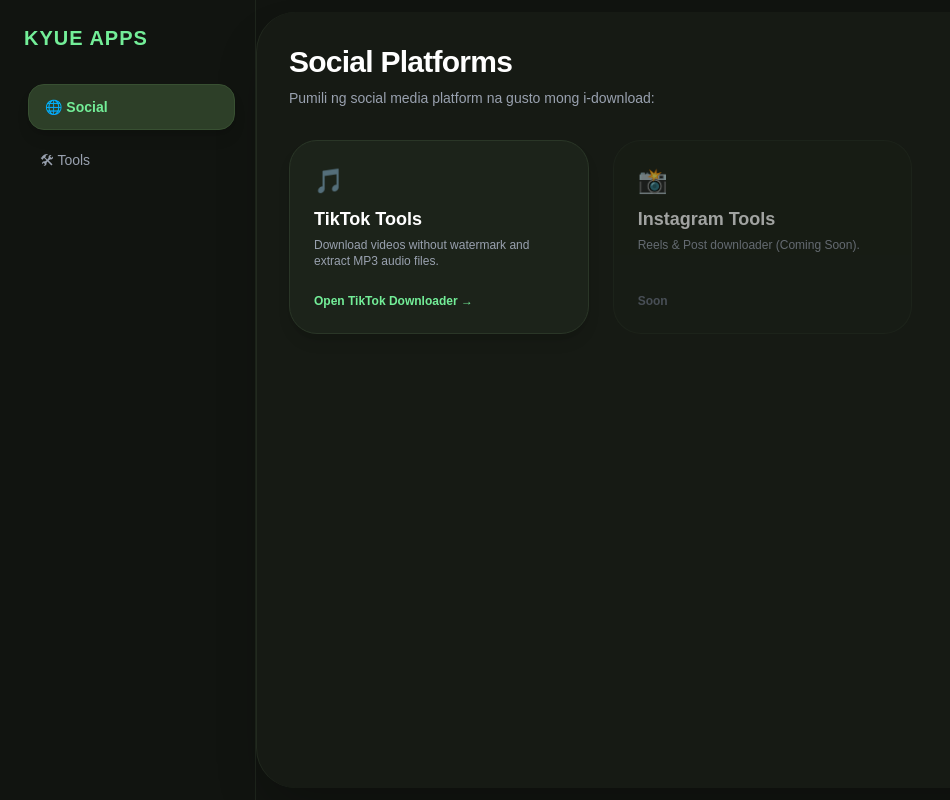
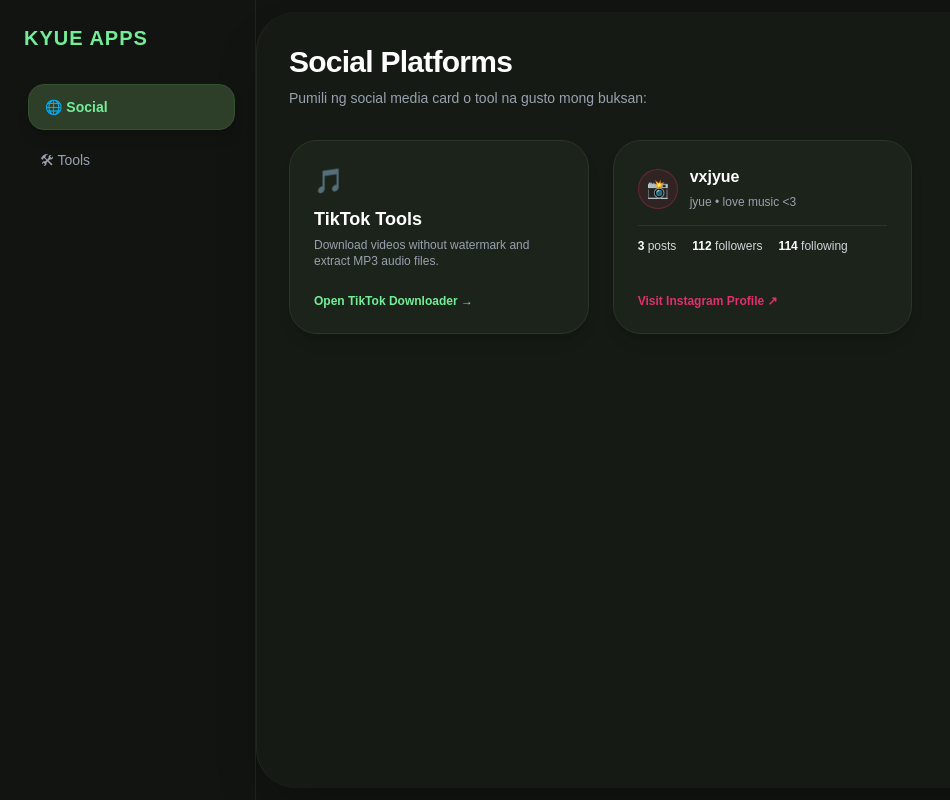
Before and after one commit to kyuegamingweb/my-media-tools, a Next.js app: page / in a window 1280 px wide. Both pictures are taken after a click on the button "🌐 Social". Shown: the whole page, without its empty margins (0-950 px from the left). Built offline with nearby package versions, Linux system fonts and the light colour scheme.

Commit message:
Replace Instagram downloader card with vxjyue Instagram profile link

```diff
--- a/app/page.tsx
+++ b/app/page.tsx
@@ -113,9 +113,10 @@
           {activeTab === "social" && (
             <div>
               <h1 className="text-3xl font-extrabold text-white mb-2 tracking-tight">Social Platforms</h1>
-              <p className="text-gray-400 text-sm mb-8">Pumili ng social media platform na gusto mong i-download:</p>
+              <p className="text-gray-400 text-sm mb-8">Pumili ng social media card o tool na gusto mong buksan:</p>
 
               <div className="grid grid-cols-1 md:grid-cols-2 lg:grid-cols-3 gap-6">
+                {/* TikTok Tool Card */}
                 <div
                   onClick={() => handleTabChange("tools")}
                   className="bg-[#1c231a] border border-[#2a3627] hover:border-[#73ee98] transition-all duration-300 ease-out cursor-pointer rounded-[28px] p-6 flex flex-col justify-between shadow-lg group hover:-translate-y-1 active:scale-98"
@@ -130,14 +131,33 @@
                   </div>
                 </div>
 
-                <div className="bg-[#1c231a]/50 border border-[#2a3627]/50 rounded-[28px] p-6 flex flex-col justify-between opacity-60">
+                {/* Instagram Profile Card */}
+                <a
+                  href="https://www.instagram.com/vxjyue"
+                  target="_blank"
+                  rel="noopener noreferrer"
+                  className="bg-[#1c231a] border border-[#2a3627] hover:border-[#e1306c] transition-all duration-300 ease-out cursor-pointer rounded-[28px] p-6 flex flex-col justify-between shadow-lg group hover:-translate-y-1 active:scale-98"
+                >
                   <div>
-                    <div className="text-2xl mb-2">📸</div>
-                    <h2 className="text-lg font-bold text-white">Instagram Tools</h2>
-                    <p className="text-xs text-gray-400 mt-1">Reels & Post downloader (Coming Soon).</p>
+                    <div className="flex items-center gap-3 mb-3">
+                      <div className="w-10 h-10 rounded-full bg-[#e1306c]/10 border border-[#e1306c]/30 flex items-center justify-center text-lg text-[#e1306c] font-bold">
+                        📸
+                      </div>
+                      <div>
+                        <h2 className="text-base font-bold text-white group-hover:text-[#e1306c] transition-colors">vxjyue</h2>
+                        <span className="text-xs text-gray-400">jyue • love music &lt;3</span>
+                      </div>
+                    </div>
+                    <div className="flex gap-4 text-xs text-gray-300 mt-3 pt-3 border-t border-[#2a3627]">
+                      <div><strong className="text-white">3</strong> posts</div>
+                      <div><strong className="text-white">112</strong> followers</div>
+                      <div><strong className="text-white">114</strong> following</div>
+                    </div>
                   </div>
-                  <div className="mt-6 text-xs text-gray-500 font-semibold">Soon</div>
-                </div>
+                  <div className="mt-6 text-xs text-[#e1306c] font-semibold flex items-center gap-1 group-hover:translate-x-1 transition-transform">
+                    Visit Instagram Profile ↗
+                  </div>
+                </a>
               </div>
             </div>
           )}
```
